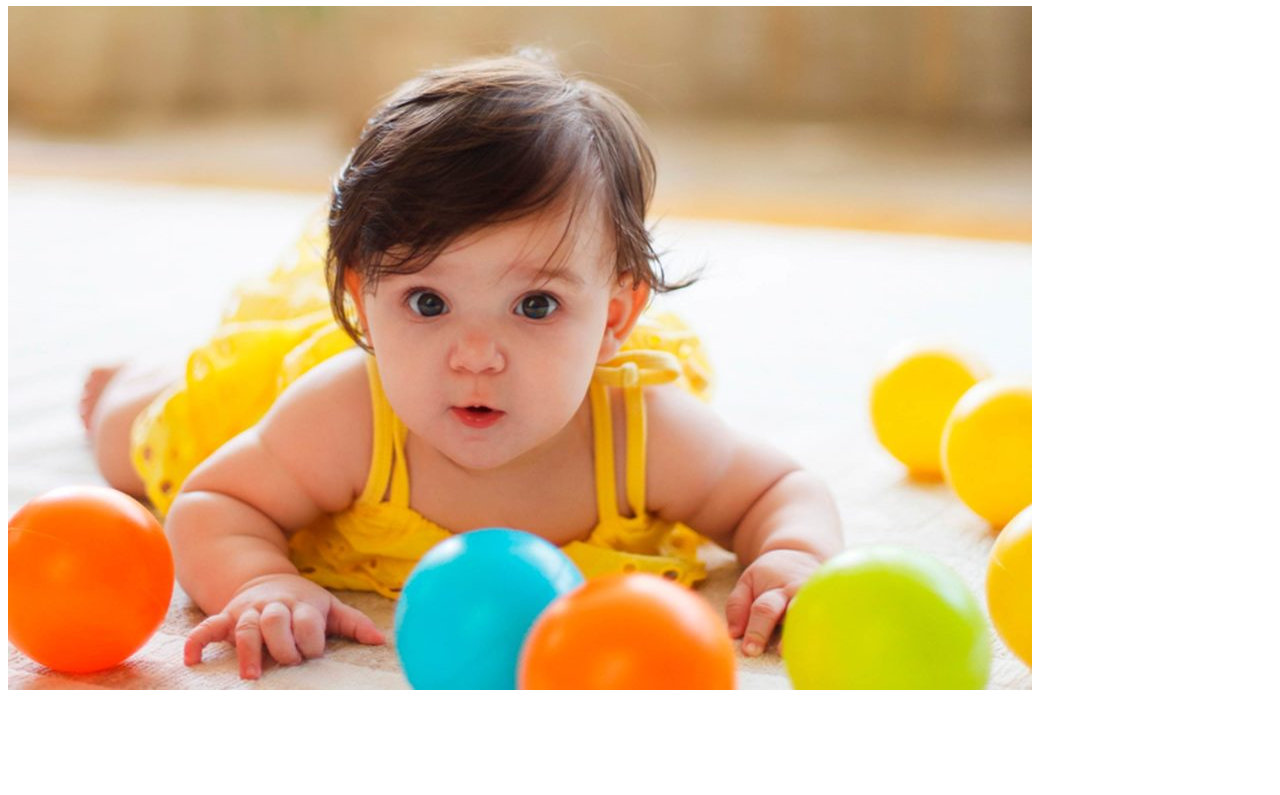
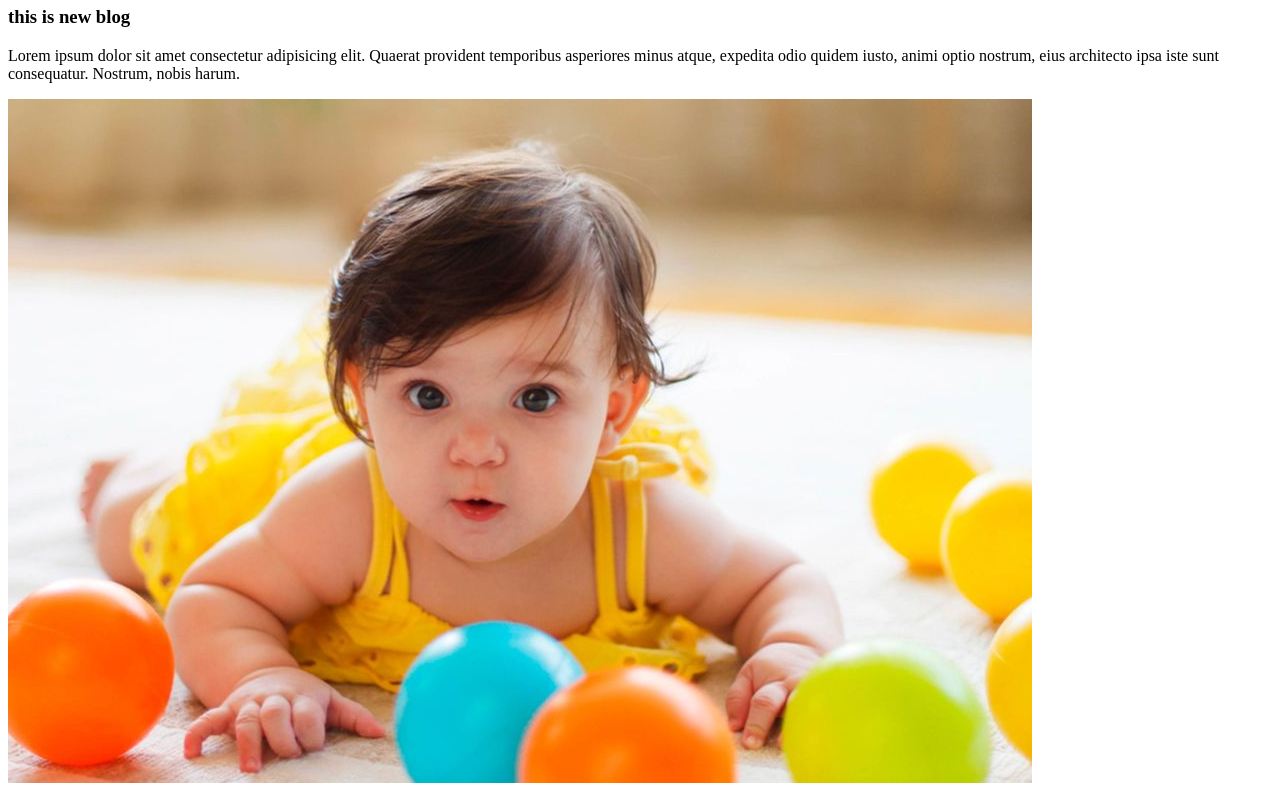
Before and after one commit to MdHasanRaju/my-third-repo, a plain HTML site: page index.html in a window 1280 px wide. Shown: the part 132-927 px from the top of the page. Before the commit the page ends 834 px from the top, so only its background shows below. Drawn offline with Linux system fonts and the light colour scheme.

Commit message:
blog added

```diff
--- a/index.html
+++ b/index.html
@@ -9,6 +9,11 @@
 <body>
     <h1>hello world</h1>
     <h1>my start file is not index.html file.</h1>
+    <h3>this is new blog</h3>
+    <div>
+        <p>Lorem ipsum dolor sit amet consectetur adipisicing elit. Quaerat provident temporibus asperiores minus atque, expedita odio quidem iusto, animi optio nostrum, eius architecto ipsa iste sunt consequatur. Nostrum, nobis harum.</p>
+    </div>
     <img src="Cute-And-Sweet-Baby-Image.jpg" alt="">
+
 </body>
 </html>
```
